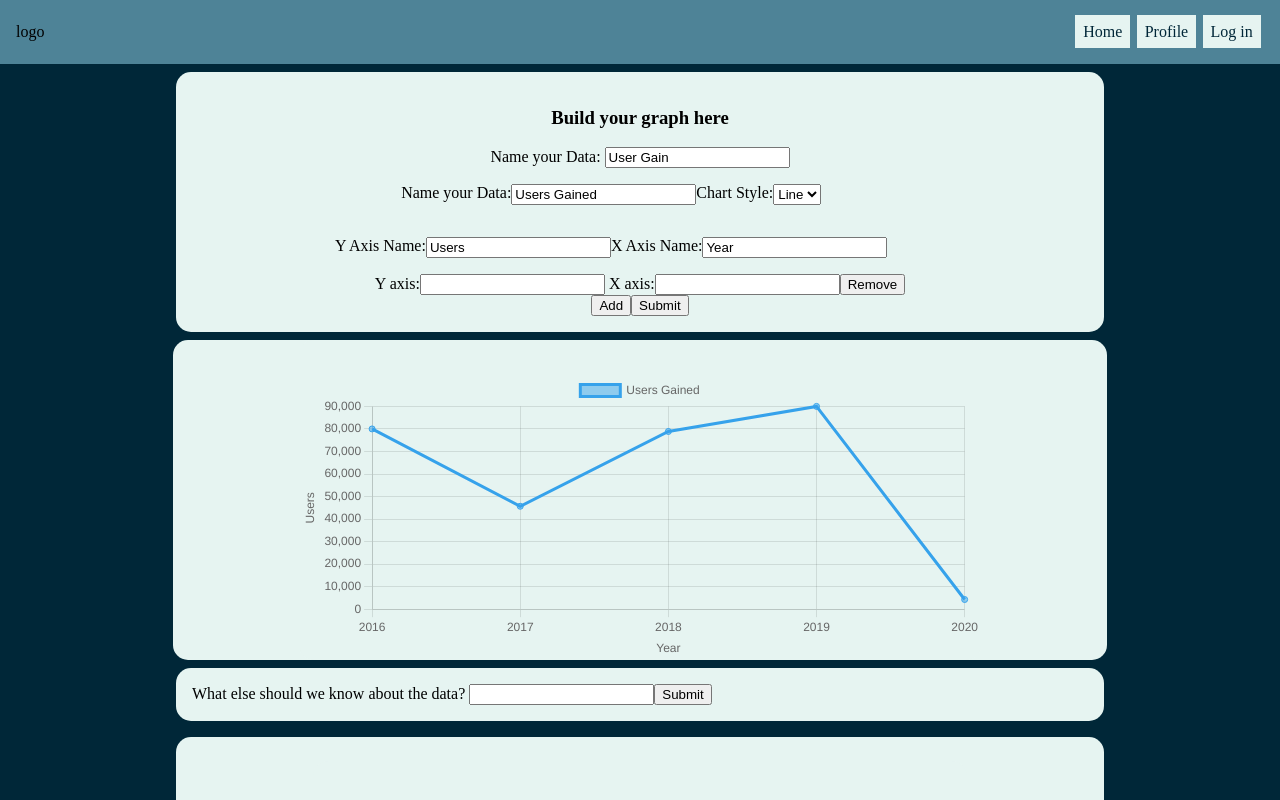
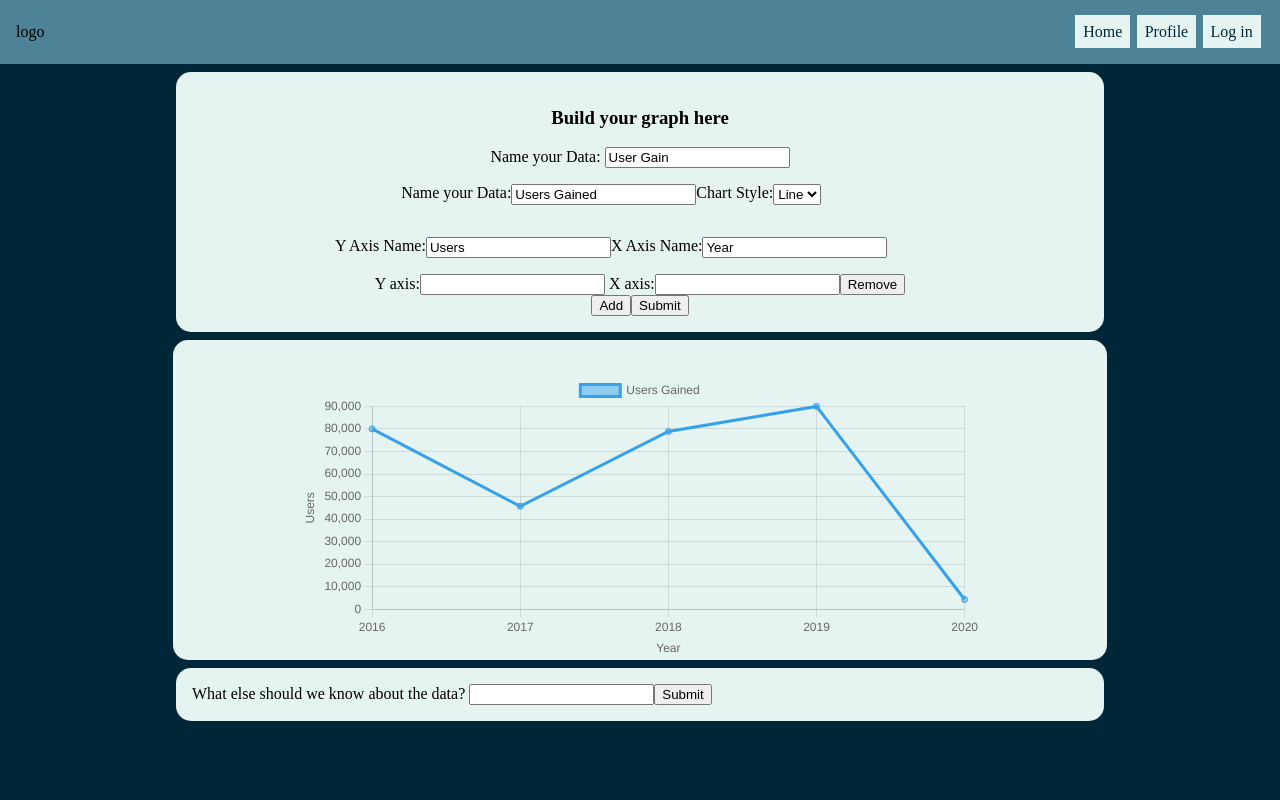
Before and after one commit to HRM0/MyTPSReports, a React (Create React App) app: page / in a window 1280 px wide. Shown: the top 800 px of the page. Built offline with nearby package versions, Linux system fonts and the light colour scheme.

Commit message:
fixed styling of main page

```diff
--- a/public/style.css
+++ b/public/style.css
@@ -55,6 +55,10 @@ body {
   margin:.5em auto;
 }
 
+.mainContainer {
+  margin:0 auto;
+  width:75%;
+}
 
 .formElement {
   display: flex;
--- a/src/components/GptPrompt.js
+++ b/src/components/GptPrompt.js
@@ -50,7 +50,7 @@ const GptPrompt = (props) => {
                 </div>
                 <button type="submit">Submit</button>
             </form>
-            {printMessage()}
+            {response && printMessage()}
         </div>
     )
 }
```
